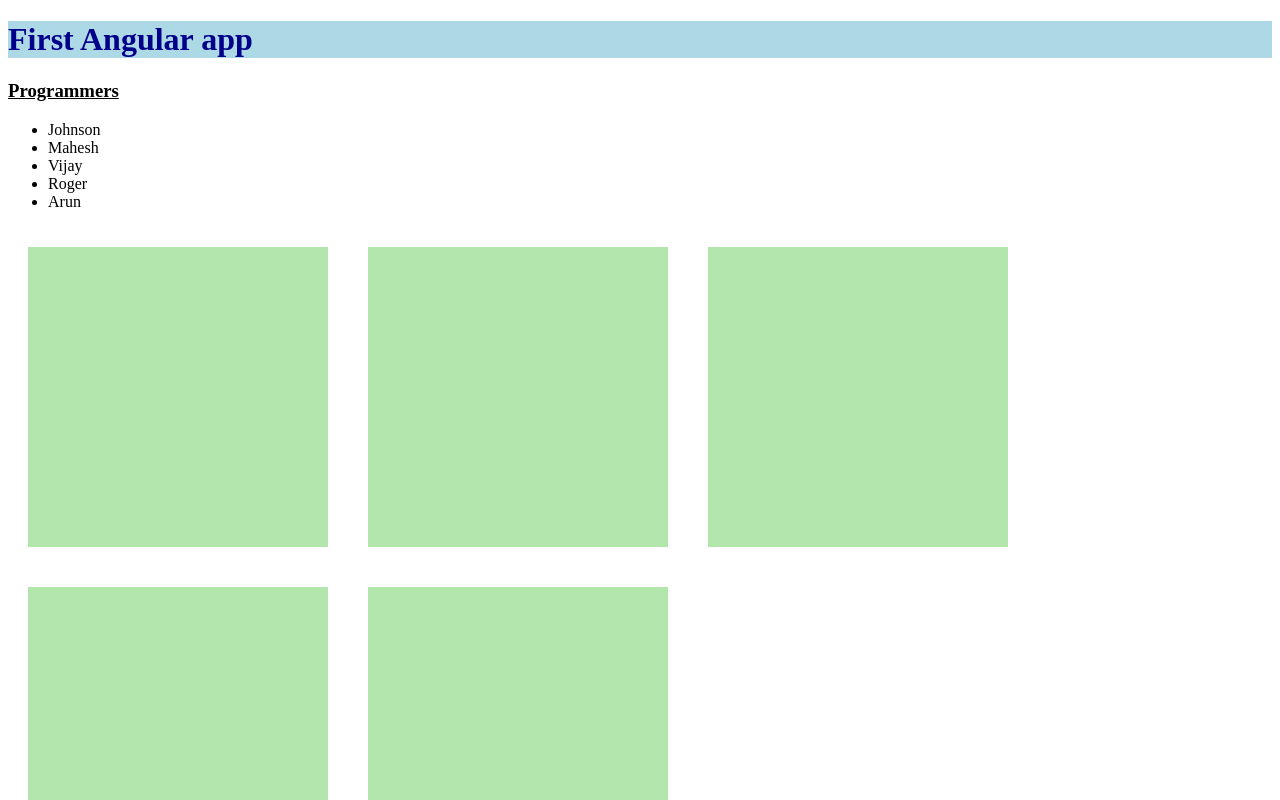
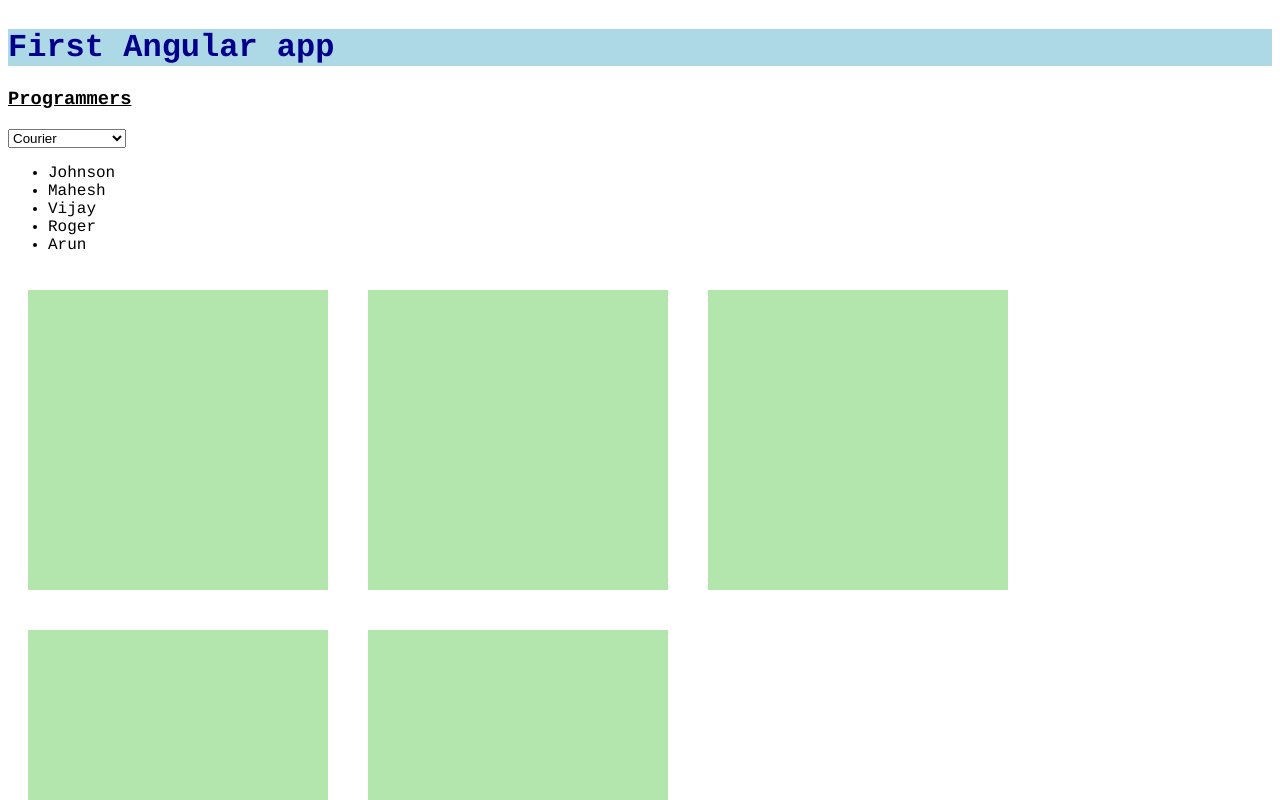
Before and after one commit to vinodh1988/funny-app, an Angular app: page / in a window 1280 px wide. Shown: the top 800 px of the page. Built offline with nearby package versions, Linux system fonts and the light colour scheme.

Commit message:
input-output-directive

```diff
--- a/src/app/app.component.css
+++ b/src/app/app.component.css
@@ -6,3 +6,7 @@ h1{
 #main-body{
     overflow: hidden;
 }
+
+#page{
+    overflow: hidden;
+}
--- a/src/app/app.component.html
+++ b/src/app/app.component.html
@@ -1,5 +1,14 @@
+<div id="page" [ngStyle]="{fontFamily: font}">
 <h1>First Angular app</h1>
 <h3><u>Programmers</u></h3>
+<select [(ngModel)]="font">
+    <option>Arial</option>
+    <option>Comic Sans MS</option>
+    <option>Consolas</option>
+    <option>Courier</option>
+    <option>Forte</option>
+    <option>Agency FB</option>
+</select>
 <ul>
     <li *ngFor="let x of developers">{{x}}</li>
 </ul>
@@ -11,3 +20,5 @@
 <app-box></app-box>
 </div>
 <app-footer></app-footer>
+
+</div>
--- a/src/app/app.component.ts
+++ b/src/app/app.component.ts
@@ -8,4 +8,5 @@ import { Component } from '@angular/core';
 export class AppComponent {
   title = 'first-angular-app';
   developers:string[]=["Johnson","Mahesh","Vijay","Roger","Arun"];
+  font='Courier';
 }
--- a/src/app/app.module.ts
+++ b/src/app/app.module.ts
@@ -1,4 +1,5 @@
 import { NgModule } from '@angular/core';
+import { FormsModule } from '@angular/forms';
 import { BrowserModule } from '@angular/platform-browser';
 
 import { AppRoutingModule } from './app-routing.module';
@@ -14,7 +15,8 @@ import { FooterComponent } from './footer/footer.component';
   ],
   imports: [
     BrowserModule, //include other modules
-    AppRoutingModule
+    AppRoutingModule,
+    FormsModule
   ],
   providers: [],//specify services
   bootstrap: [AppComponent] //components which can be called in main html
```
Also changed, not shown: 1 other file (tests, documents, lock files or other folders).
